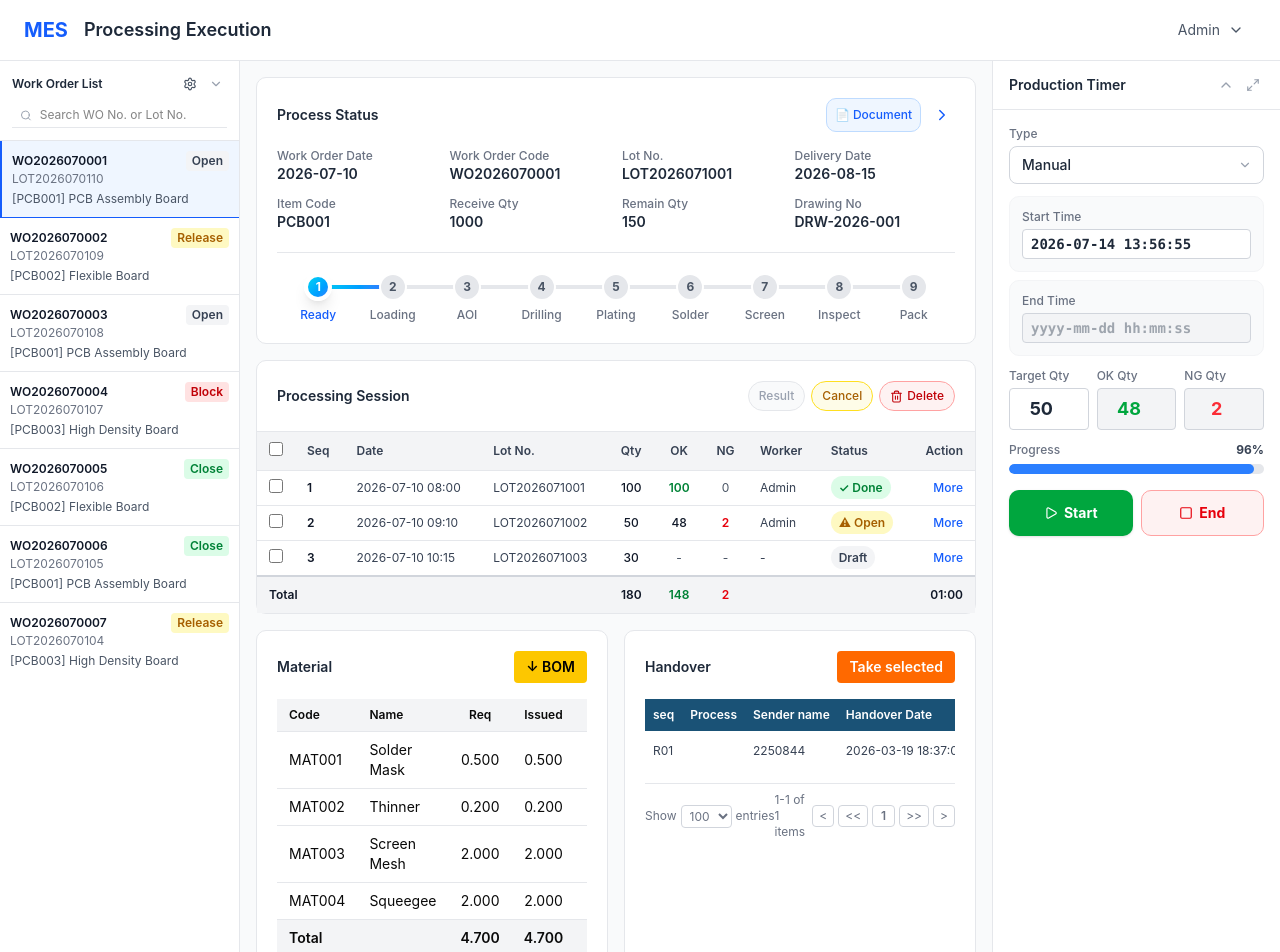
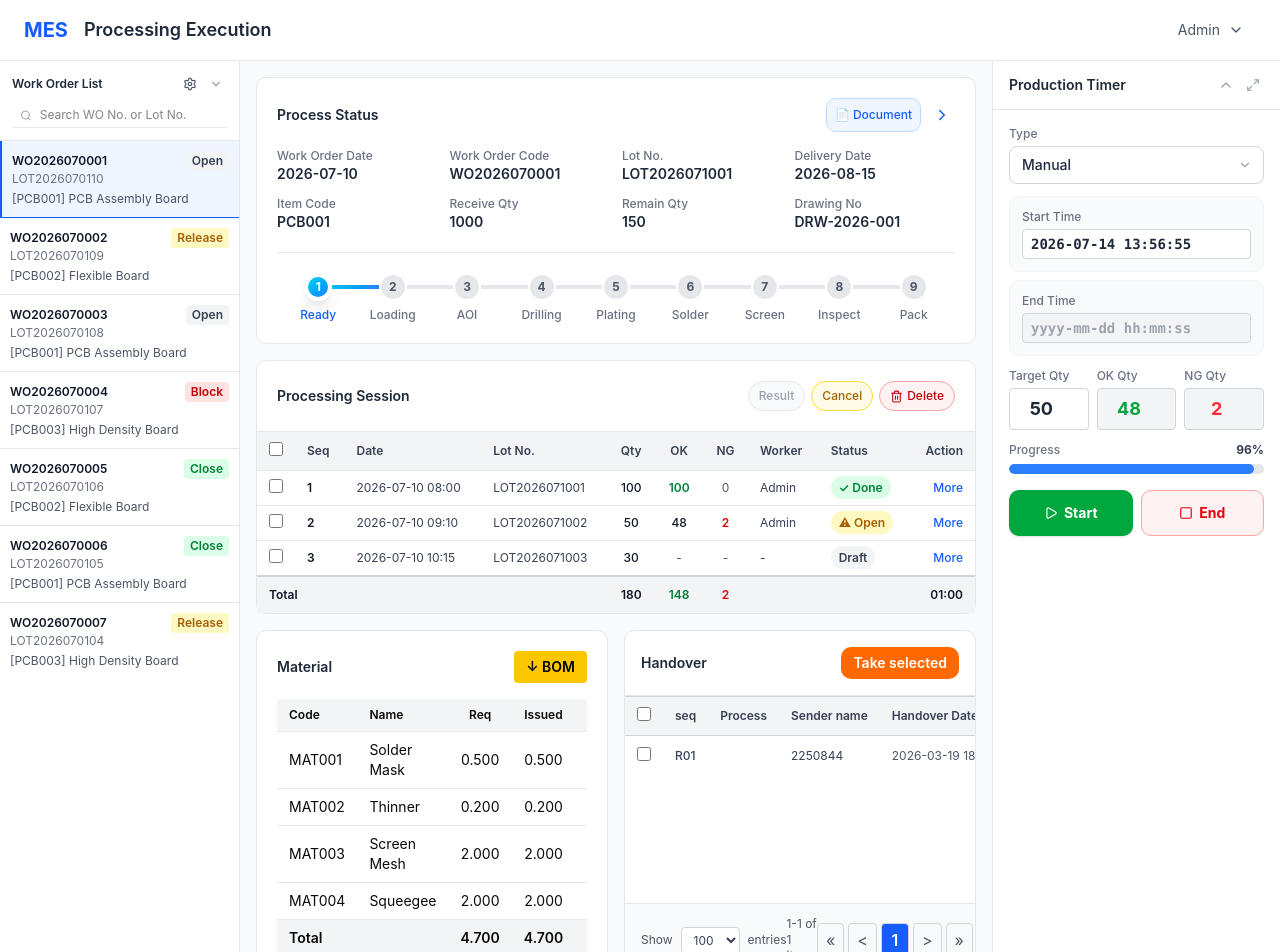
Before and after one commit to nlghan/Processing, a Next.js app: page / in a window 1280 px wide. Shown: the top 952 px of the page. Built offline with nearby package versions, Linux system fonts and the light colour scheme.

Commit message:
feat: revamp handover section layout and table styling
Co-authored-by: nlghan <122712807+nlghan@users.noreply.github.com>

```diff
--- a/app/page.tsx
+++ b/app/page.tsx
@@ -545,47 +545,49 @@ export default function MESProcessing() {
             </div>
 
             {/* Handover Section - 1 col */}
-            <div className="col-span-1 bg-white rounded-lg border border-gray-200 p-5">
-              <div className="flex items-center justify-between mb-4">
+            <div className="col-span-1 bg-white rounded-lg border border-gray-200 flex flex-col h-full">
+              <div className="flex items-center justify-between p-4 border-b border-gray-200 flex-shrink-0">
                 <h3 className="font-semibold text-gray-800 text-sm">Handover</h3>
-                <button className="text-sm bg-orange-500 text-white px-3 py-1.5 rounded font-semibold hover:bg-orange-600 transition-colors">Take selected</button>
+                <button className="text-sm bg-orange-500 text-white px-3 py-1.5 rounded-lg font-semibold hover:bg-orange-600 transition-colors">Take selected</button>
               </div>
-              <div className="overflow-x-auto">
+              <div className="flex-1 overflow-y-auto">
                 <table className="w-full text-xs">
-                  <thead>
-                    <tr className="bg-[#1a5276] text-white">
-                      <th className="px-2 py-2 text-left font-semibold whitespace-nowrap">seq</th>
-                      <th className="px-2 py-2 text-left font-semibold whitespace-nowrap">Process</th>
-                      <th className="px-2 py-2 text-left font-semibold whitespace-nowrap">Sender name</th>
-                      <th className="px-2 py-2 text-left font-semibold whitespace-nowrap">Handover Date</th>
-                      <th className="px-2 py-2 text-right font-semibold whitespace-nowrap">Handover Qty</th>
-                      <th className="px-2 py-2 text-left font-semibold whitespace-nowrap">Send Remark</th>
-                      <th className="px-2 py-2 text-left font-semibold whitespace-nowrap">Receiver</th>
-                      <th className="px-2 py-2 text-left font-semibold whitespace-nowrap">Received Date</th>
-                      <th className="px-2 py-2 text-right font-semibold whitespace-nowrap">Remain Qty</th>
-                      <th className="px-2 py-2 text-right font-semibold whitespace-nowrap">Received Qty</th>
-                      <th className="px-2 py-2 text-left font-semibold whitespace-nowrap">Remark</th>
-                      <th className="px-2 py-2 text-center font-semibold whitespace-nowrap">button</th>
+                  <thead className="sticky top-0">
+                    <tr className="bg-gray-100 border-y border-gray-300">
+                      <th className="px-3 py-2.5 text-left font-semibold text-gray-700 whitespace-nowrap w-8"><input type="checkbox" className="rounded w-3.5 h-3.5" /></th>
+                      <th className="px-3 py-2.5 text-left font-semibold text-gray-700 whitespace-nowrap">seq</th>
+                      <th className="px-3 py-2.5 text-left font-semibold text-gray-700 whitespace-nowrap">Process</th>
+                      <th className="px-3 py-2.5 text-left font-semibold text-gray-700 whitespace-nowrap">Sender name</th>
+                      <th className="px-3 py-2.5 text-left font-semibold text-gray-700 whitespace-nowrap">Handover Date</th>
+                      <th className="px-3 py-2.5 text-right font-semibold text-gray-700 whitespace-nowrap">Handover Qty</th>
+                      <th className="px-3 py-2.5 text-left font-semibold text-gray-700 whitespace-nowrap">Send Remark</th>
+                      <th className="px-3 py-2.5 text-left font-semibold text-gray-700 whitespace-nowrap">Receiver</th>
+                      <th className="px-3 py-2.5 text-left font-semibold text-gray-700 whitespace-nowrap">Received Date</th>
+                      <th className="px-3 py-2.5 text-right font-semibold text-gray-700 whitespace-nowrap">Remain Qty</th>
+                      <th className="px-3 py-2.5 text-right font-semibold text-gray-700 whitespace-nowrap">Received Qty</th>
+                      <th className="px-3 py-2.5 text-left font-semibold text-gray-700 whitespace-nowrap">Remark</th>
+                      <th className="px-3 py-2.5 text-center font-semibold text-gray-700 whitespace-nowrap">Action</th>
                     </tr>
                   </thead>
                   <tbody className="divide-y divide-gray-200">
                     {[
                       { seq: 'R01', process: '', sender: '2250844', handoverDate: '2026-03-19 18:37:09', handoverQty: 10, sendRemark: '', receiver: '2250844', receivedDate: '2026-03-19 18:37:20', remainQty: 0, receivedQty: 10, remark: '' },
                     ].map((row, i) => (
-                      <tr key={i} className="hover:bg-blue-50 transition-colors bg-white">
-                        <td className="px-2 py-2 text-gray-700">{row.seq}</td>
-                        <td className="px-2 py-2 text-gray-700">{row.process}</td>
-                        <td className="px-2 py-2 text-gray-700">{row.sender}</td>
-                        <td className="px-2 py-2 text-gray-700 whitespace-nowrap">{row.handoverDate}</td>
-                        <td className="px-2 py-2 text-right text-gray-700 italic">{row.handoverQty}</td>
-                        <td className="px-2 py-2 text-gray-500">{row.sendRemark}</td>
-                        <td className="px-2 py-2 text-gray-700">{row.receiver}</td>
-                        <td className="px-2 py-2 text-gray-700 whitespace-nowrap">{row.receivedDate}</td>
-                        <td className="px-2 py-2 text-right text-gray-700 italic">{row.remainQty}</td>
-                        <td className="px-2 py-2 text-right text-gray-700 italic">{row.receivedQty}</td>
-                        <td className="px-2 py-2 text-gray-500">{row.remark}</td>
-                        <td className="px-2 py-2 text-center">
-                          <button className="bg-orange-500 text-white px-2.5 py-1 rounded text-xs font-semibold hover:bg-orange-600 transition-colors whitespace-nowrap">
+                      <tr key={i} className="hover:bg-gray-50 transition-colors bg-white">
+                        <td className="px-3 py-2 text-center"><input type="checkbox" className="rounded w-3.5 h-3.5" /></td>
+                        <td className="px-3 py-2 text-gray-700 font-medium">{row.seq}</td>
+                        <td className="px-3 py-2 text-gray-600">{row.process}</td>
+                        <td className="px-3 py-2 text-gray-700">{row.sender}</td>
+                        <td className="px-3 py-2 text-gray-600 whitespace-nowrap">{row.handoverDate}</td>
+                        <td className="px-3 py-2 text-right text-gray-700 font-medium">{row.handoverQty}</td>
+                        <td className="px-3 py-2 text-gray-500 text-xs">{row.sendRemark || '-'}</td>
+                        <td className="px-3 py-2 text-gray-700">{row.receiver}</td>
+                        <td className="px-3 py-2 text-gray-600 whitespace-nowrap">{row.receivedDate}</td>
+                        <td className="px-3 py-2 text-right text-gray-700 font-medium">{row.remainQty}</td>
+                        <td className="px-3 py-2 text-right text-gray-700 font-medium">{row.receivedQty}</td>
+                        <td className="px-3 py-2 text-gray-500 text-xs">{row.remark || '-'}</td>
+                        <td className="px-3 py-2 text-center">
+                          <button className="bg-orange-500 text-white px-3 py-1 rounded text-xs font-semibold hover:bg-orange-600 transition-colors whitespace-nowrap">
                             Take it
                           </button>
                         </td>
@@ -594,24 +596,24 @@ export default function MESProcessing() {
                   </tbody>
                 </table>
               </div>
-              {/* Footer */}
-              <div className="flex items-center justify-between mt-3 text-xs text-gray-500 border-t border-gray-200 pt-2">
-                <div className="flex items-center gap-1">
-                  <span>Show</span>
-                  <select className="border border-gray-300 rounded px-1 py-0.5 text-xs bg-white">
+              {/* Fixed Footer */}
+              <div className="flex items-center justify-between px-4 py-3 border-t border-gray-200 bg-gray-50 flex-shrink-0">
+                <div className="flex items-center gap-2">
+                  <span className="text-xs text-gray-600">Show</span>
+                  <select className="border border-gray-300 rounded px-2 py-1 text-xs bg-white text-gray-700 hover:border-gray-400 focus:outline-none focus:border-blue-500">
                     <option>100</option>
                     <option>50</option>
                     <option>25</option>
                   </select>
-                  <span>entries</span>
+                  <span className="text-xs text-gray-600">entries</span>
                 </div>
-                <span>1-1 of 1 items</span>
+                <span className="text-xs text-gray-600">1-1 of 1 items</span>
                 <div className="flex items-center gap-1">
-                  <button className="border border-gray-300 rounded px-1.5 py-0.5 hover:bg-gray-100">&lt;</button>
-                  <button className="border border-gray-300 rounded px-1.5 py-0.5 hover:bg-gray-100">&lt;&lt;</button>
-                  <button className="border border-gray-300 rounded px-2 py-0.5 bg-white font-semibold">1</button>
-                  <button className="border border-gray-300 rounded px-1.5 py-0.5 hover:bg-gray-100">&gt;&gt;</button>
-                  <button className="border border-gray-300 rounded px-1.5 py-0.5 hover:bg-gray-100">&gt;</button>
+                  <button className="border border-gray-300 rounded px-2 py-1 text-gray-600 hover:bg-gray-100 transition-colors" title="First">&laquo;</button>
+                  <button className="border border-gray-300 rounded px-2 py-1 text-gray-600 hover:bg-gray-100 transition-colors" title="Previous">&lt;</button>
+                  <button className="border border-gray-300 rounded px-2 py-1 bg-blue-600 text-white font-semibold min-w-[28px]">1</button>
+                  <button className="border border-gray-300 rounded px-2 py-1 text-gray-600 hover:bg-gray-100 transition-colors" title="Next">&gt;</button>
+                  <button className="border border-gray-300 rounded px-2 py-1 text-gray-600 hover:bg-gray-100 transition-colors" title="Last">&raquo;</button>
                 </div>
               </div>
             </div>
```
